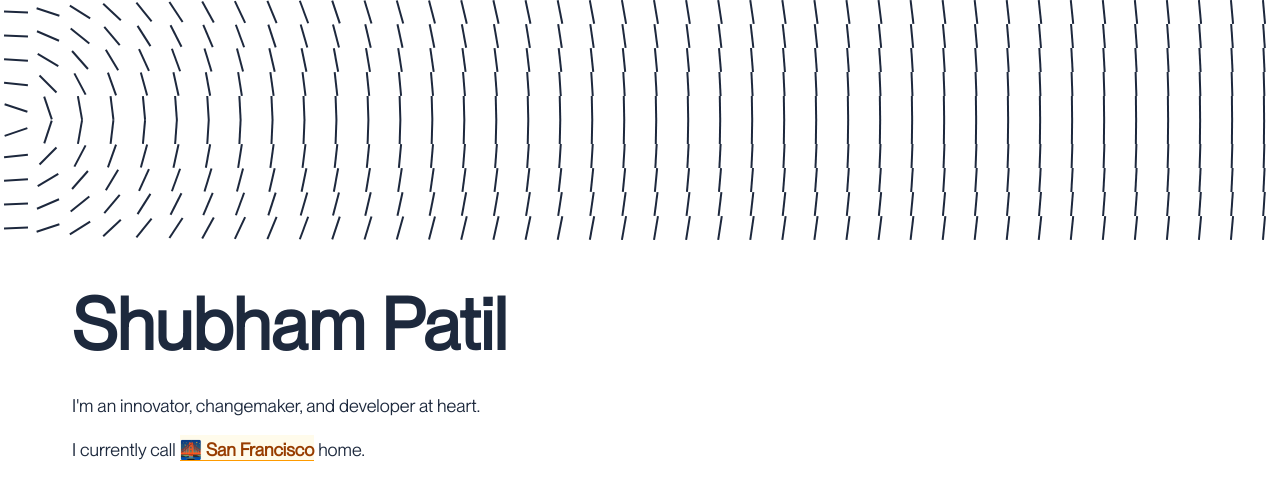
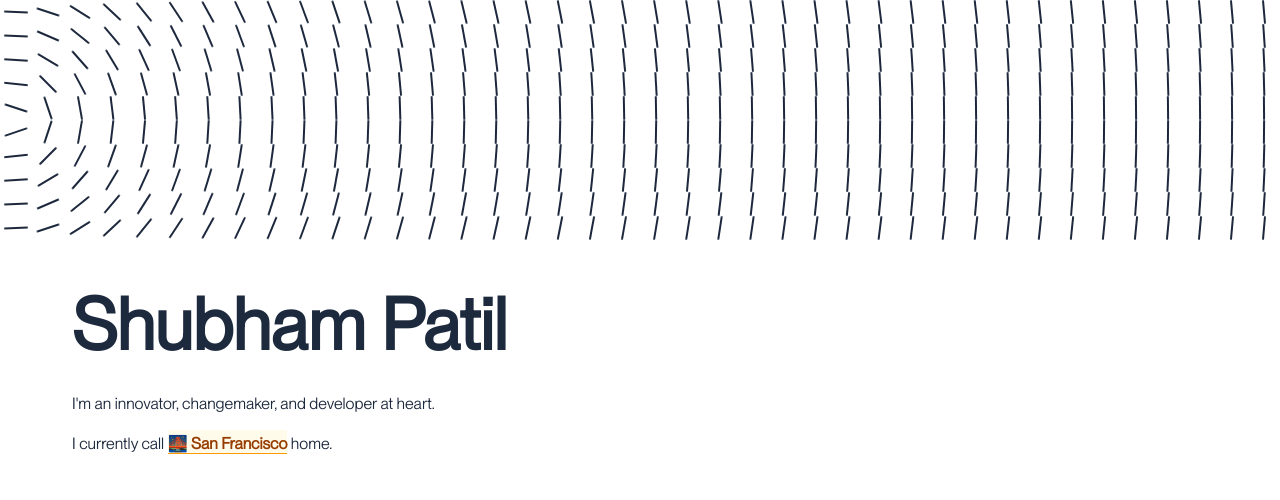
Before and after one commit to ShubhamPatilsd/website-v3, a Next.js app: page / in a window 1280 px wide. Shown: the top 500 px of the page. Built offline with nearby package versions, Linux system fonts and the light colour scheme; what tailwind-corner-smoothing would draw is missing.

Commit message:
tweak lines

```diff
--- a/components/MagnetLines/MagnetLines.tsx
+++ b/components/MagnetLines/MagnetLines.tsx
@@ -68,7 +68,7 @@
   const spans = Array.from({ length: total }, (_, i) => (
     <span
       key={i}
-      className="block origin-center"
+      className="block origin-center rounded-full"
       style={{
         backgroundColor: lineColor,
         width: lineWidth,
--- a/pages/index.tsx
+++ b/pages/index.tsx
@@ -72,15 +72,15 @@
           }}
         />
         <div className="px-18 pt-12">
-          <h1 className="text-7xl font-semibold text-slate-800 z-10 relative">
+          <h1 className="text-7xl font-bold text-slate-800 z-10 relative">
             Shubham Patil
           </h1>
 
           <div className="pt-8 space-y-4">
-            <p className="text-lg font-medium text-slate-800 z-10 relative">
+            <p className=" text-slate-800 z-10 relative">
               I'm an innovator, changemaker, and developer at heart.
             </p>
-            <p className="text-lg font-medium text-slate-800 z-10 relative">
+            <p className=" text-slate-800 z-10 relative">
               I currently call{" "}
               <span
                 className="bg-amber-50 text-amber-800 font-bold border-b border-amber-500 pt-1 cursor-pointer relative"
@@ -116,6 +116,7 @@
                 src="/sf-bay-area-map.png"
                 alt="Map of San Francisco Bay Area"
                 fill
+                loading="lazy"
                 style={{ objectFit: "cover" }}
               />
             </div>
```
